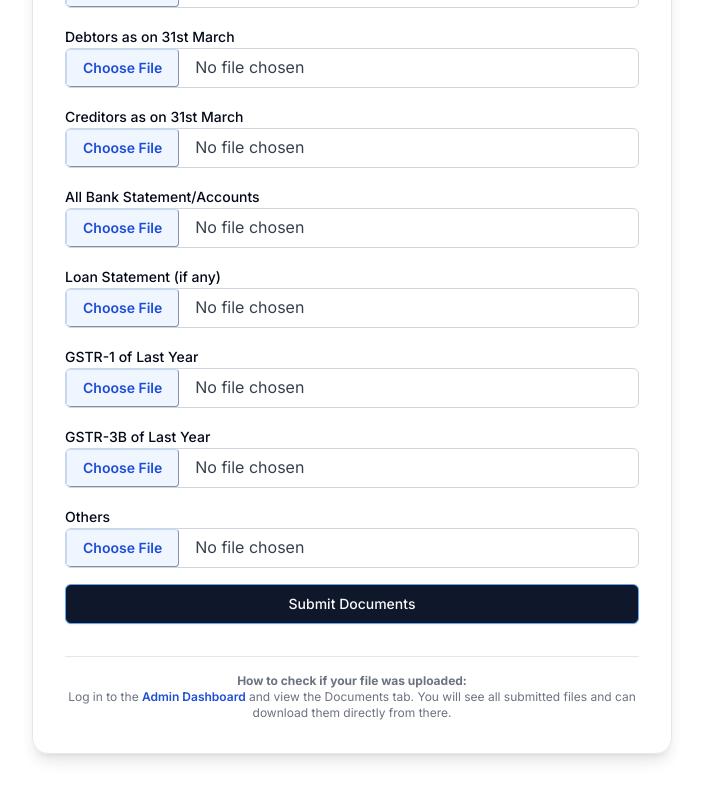
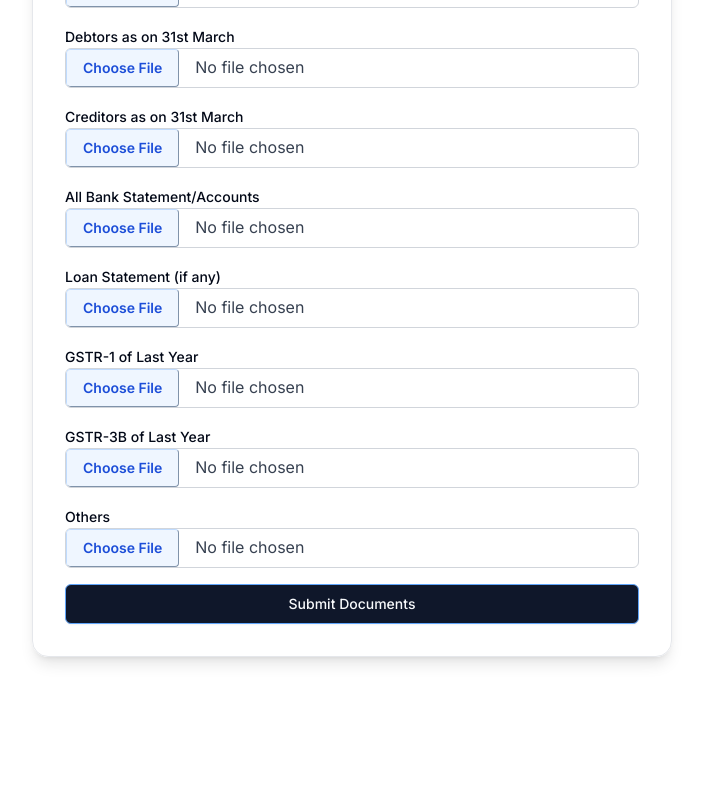
Before and after one commit to naman616/investo-tax-solutions, a React (Vite) app: page /documents in a window 1280 px wide. Shown: the part 689-1489 px from the top of the page, without its empty margins (288-991 px from the left). After the commit the page ends 1394 px from the top, so only its background shows below. Built offline with nearby package versions, Linux system fonts and the light colour scheme.

Commit message:
Remove 'How to check if your file was uploaded' message from document upload form

```diff
--- a/src/pages/Documents.tsx
+++ b/src/pages/Documents.tsx
@@ -107,10 +107,6 @@ const Documents = () => {
           </Button>
           {success && <div className="text-green-600 text-center mt-2">Documents submitted successfully!</div>}
         </form>
-        <div className="mt-8 text-xs text-gray-500 text-center border-t pt-4">
-          <strong>How to check if your file was uploaded:</strong><br />
-          Log in to the <span className="text-blue-700 font-semibold">Admin Dashboard</span> and view the Documents tab. You will see all submitted files and can download them directly from there.
-        </div>
       </div>
     </div>
   );
```
